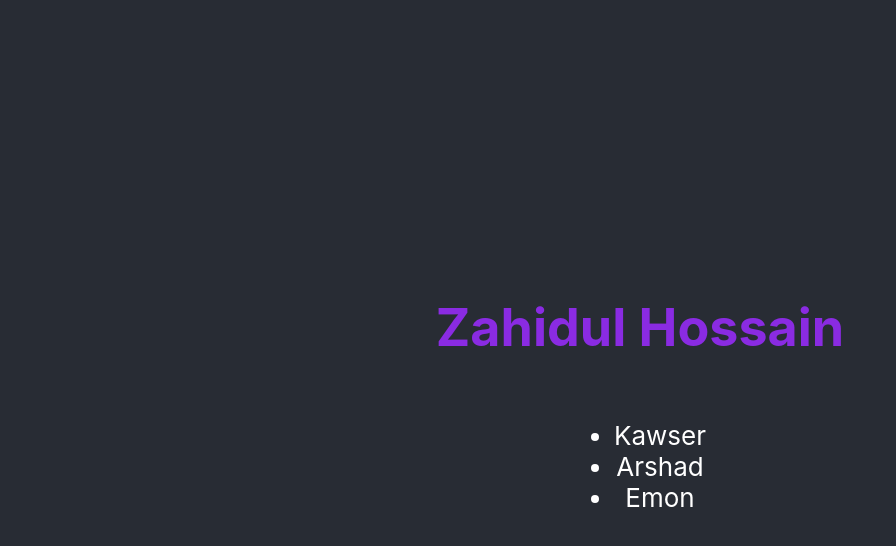
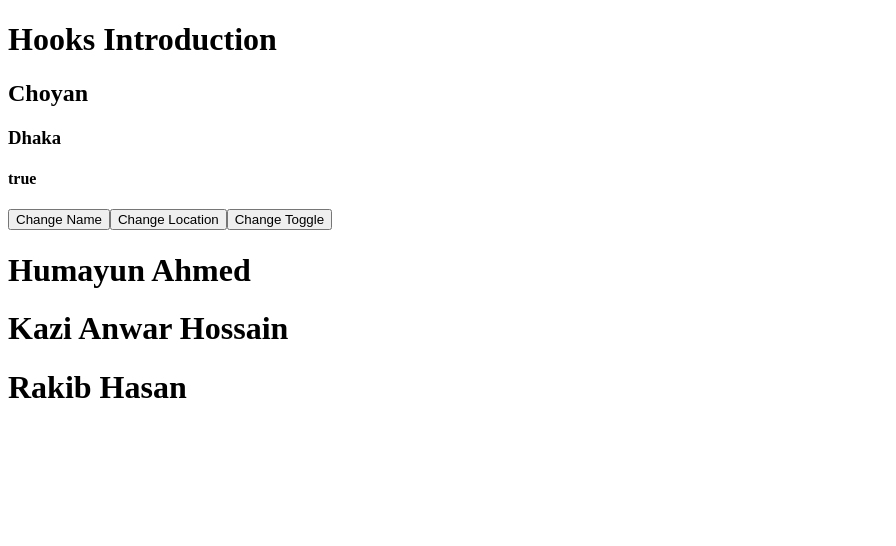
Before and after one commit to kodeeo/react-bootcamp-2022, a React (Create React App) app in the folder react-class-intro/: page / in a window 1280 px wide. Shown: the top 546 px of the page, without its empty margins (0-896 px from the left). Built offline with nearby package versions, Linux system fonts and the light colour scheme.

Commit message:
Updated code

```diff
--- a/react-class-intro/src/App.js
+++ b/react-class-intro/src/App.js
@@ -1,8 +1,14 @@
-import Header from './components/Header/index.js';
 import './App.css';
+
+function Header() {
+  return (
+    <h1>This is a Header</h1>
+  )
+}
 
 function App() {
   const name = "Zahidul Hossain";
+
   const users = [
     {
       id: 1,
@@ -31,6 +37,8 @@ function App() {
       <header className="App-header">
         <h1> {name} </h1>
 
+        <Header />
+
         <ul>
           {
             users.map((user) => (
--- /dev/null
+++ b/react-class-intro/src/AuthorBio.js
@@ -0,0 +1,21 @@
+// Default Export
+export default function AuthorBio(props) {
+
+    console.log(props, 'props')
+
+    return(
+        <div>
+            <h1>{props.author.name}</h1>
+        </div>
+    )
+}
+
+
+// Named Export
+export const A = 1000;
+export const B = 1000;
+
+export const USER = {
+    name: 'Choyan',
+    location: 'Feni'
+}
--- /dev/null
+++ b/react-class-intro/src/AuthorList.js
@@ -0,0 +1,31 @@
+import AuthorBio, { A, B, USER } from "./AuthorBio"
+
+export const AuthorList = () => {
+    const authors = [
+        {
+            id: 1,
+            name: 'Humayun Ahmed'
+        },
+        {
+            id: 2,
+            name: "Kazi Anwar Hossain"
+        },
+        {
+            id: 3,
+            name: 'Rakib Hasan'
+        }
+    ]
+
+    return (
+        <div>
+            {
+                authors.map(author => (
+                    <AuthorBio
+                        author={author}
+                        authors={authors}
+                    />
+                ))
+            }
+        </div>
+    )
+}
--- /dev/null
+++ b/react-class-intro/src/HooksIntro.js
@@ -0,0 +1,52 @@
+import { useState } from "react";
+import { AuthorList } from "./AuthorList";
+
+export default function HooksIntro() {
+    const [oldName, setOldName] = useState('Kawser');
+    const [name, setName] = useState('Choyan')
+    const [location, setLocation] = useState('Dhaka')
+    const [oldLocation, setOldLocation] = useState('Feni')
+
+    const [toggle, setToggle] = useState(true)
+
+
+
+    // function changeName() {
+    //     setOldName(name)
+    //     setName(oldName);
+    // }
+
+    // function changeLocation() {
+    //     setOldLocation(location)
+    //     setLocation(oldLocation)
+    // }
+
+    function generalToggler(oldFunc, newFunc, oldVal, newVal) {
+        oldFunc(newVal)
+        newFunc(oldVal)
+    }
+
+    function changeToggle() {
+        setToggle(!toggle)
+    }
+
+    return (
+        <div>
+            <h1>Hooks Introduction</h1>
+
+            <h2>{name}</h2>
+            <h3>{location}</h3>
+            <h4>{toggle.toString()}</h4>
+
+            <button onClick={() => generalToggler(setOldName, setName, oldName, name)}>Change Name</button>
+            <button onClick={() => generalToggler(setOldLocation, setLocation, oldLocation, location)}>Change Location</button>
+
+
+            <button onClick={changeToggle}>Change Toggle</button>
+
+
+            <AuthorList />
+
+        </div>
+    )
+}
--- a/react-class-intro/src/index.js
+++ b/react-class-intro/src/index.js
@@ -1,10 +1,11 @@
 import React from 'react';
 import ReactDOM from 'react-dom/client';
-import App from './App';
+// import App from './App';
+import HooksIntro from './HooksIntro';
 
 const root = ReactDOM.createRoot(document.getElementById('root'));
 root.render(
   <React.StrictMode>
-    <App />
+    <HooksIntro />
   </React.StrictMode>
 );
```
Also changed, not shown: react-class-intro/src/Glossary.md (added, +52 -0 lines).
